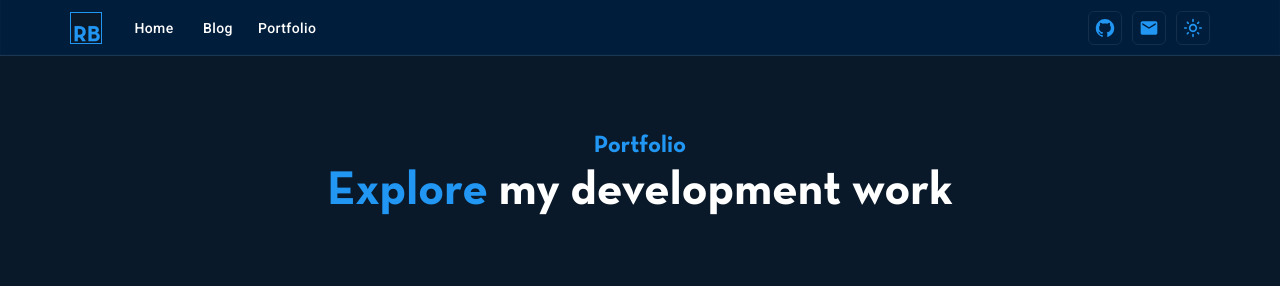
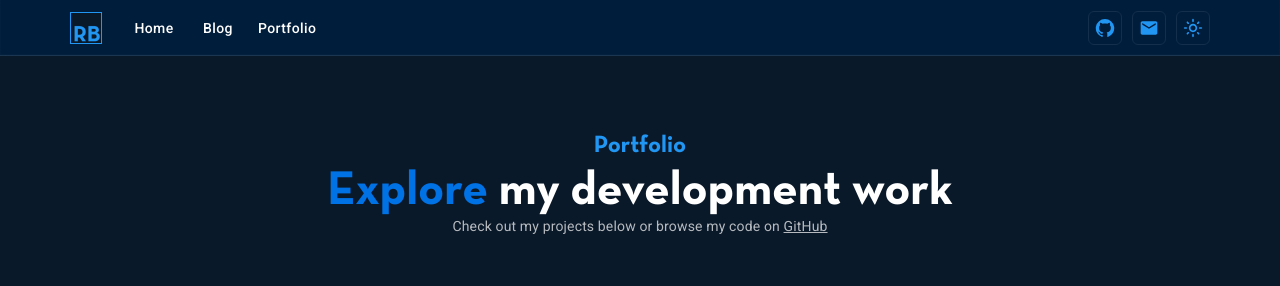
Before and after one commit to RyanBeGell/portfolio-site, a Next.js app: page /portfolio in a window 1280 px wide. Shown: the top 286 px of the page. Built offline with nearby package versions, Linux system fonts and the light colour scheme.

Commit message:
subtitle added, styling tweaks

```diff
--- a/pages/portfolio/index.tsx
+++ b/pages/portfolio/index.tsx
@@ -1,7 +1,15 @@
 import ProjectCard from '@/src/components/portfolio/Projects/ProjectCard/ProjectCard';
 import ProjectData from '@/src/components/portfolio/Projects/ProjectCard/ProjectCardData';
 import ProjectModal from '@/src/components/portfolio/Projects/ProjectModal/ProjectModal';
-import { Chip, Pagination, Paper, Typography, useTheme } from '@mui/material';
+import GitHubIcon from '@mui/icons-material/GitHub';
+import {
+  Chip,
+  Link,
+  Paper,
+  Tooltip,
+  Typography,
+  useTheme,
+} from '@mui/material';
 import Box from '@mui/material/Box';
 import Grid from '@mui/material/Grid';
 import { useRouter } from 'next/router';
@@ -56,7 +64,7 @@ export default function Portfolio() {
 
   return (
     <>
-    <ProjectModal open={open} handleClose={handleClose} />
+      <ProjectModal open={open} handleClose={handleClose} />
       <Box className="centerBox" sx={{ minHeight: '100%' }}>
         <Box sx={{ display: 'flex', justifyContent: 'center' }}>
           <Box sx={{ maxWidth: '1000px', width: '100%', mx: 4 }}>
@@ -80,11 +88,47 @@ export default function Portfolio() {
                   variant={'h3'}
                   component={'span'}
                   className={'neutraface'}
-                  sx={{ color: 'primary.main' }}
+                  color={`${
+                    theme.palette.mode === 'dark' ? 'primary.light' : undefined
+                  }`}
+                  sx={
+                    theme.palette.mode === 'light'
+                      ? {
+                          background: `linear-gradient(to right, ${theme.palette.primary.light}, ${theme.palette.primary.dark})`,
+                          WebkitBackgroundClip: 'text',
+                          WebkitTextFillColor: 'transparent',
+                        }
+                      : {}
+                  }
                 >
                   Explore
                 </Typography>{' '}
                 my development work
+              </Typography>
+              <Typography variant="body2" color="text.secondary">
+                Check out my projects below or browse my code on&nbsp;
+                <Tooltip
+                  title={
+                    <Box display="flex" alignItems={'center'}>
+                      <GitHubIcon fontSize="small" sx={{ mr: '4px' }} />
+                      RyanBeGell
+                    </Box>
+                  }
+                >
+                  <Link
+                    href="https://github.com/RyanBeGell"
+                    color="inherit"
+                    target="_blank"
+                    rel="noopener"
+                    sx={{
+                      '&:hover': {
+                        color: 'primary.main',
+                      },
+                    }}
+                  >
+                    GitHub
+                  </Link>
+                </Tooltip>
               </Typography>
             </Box>
             <Box>
```
